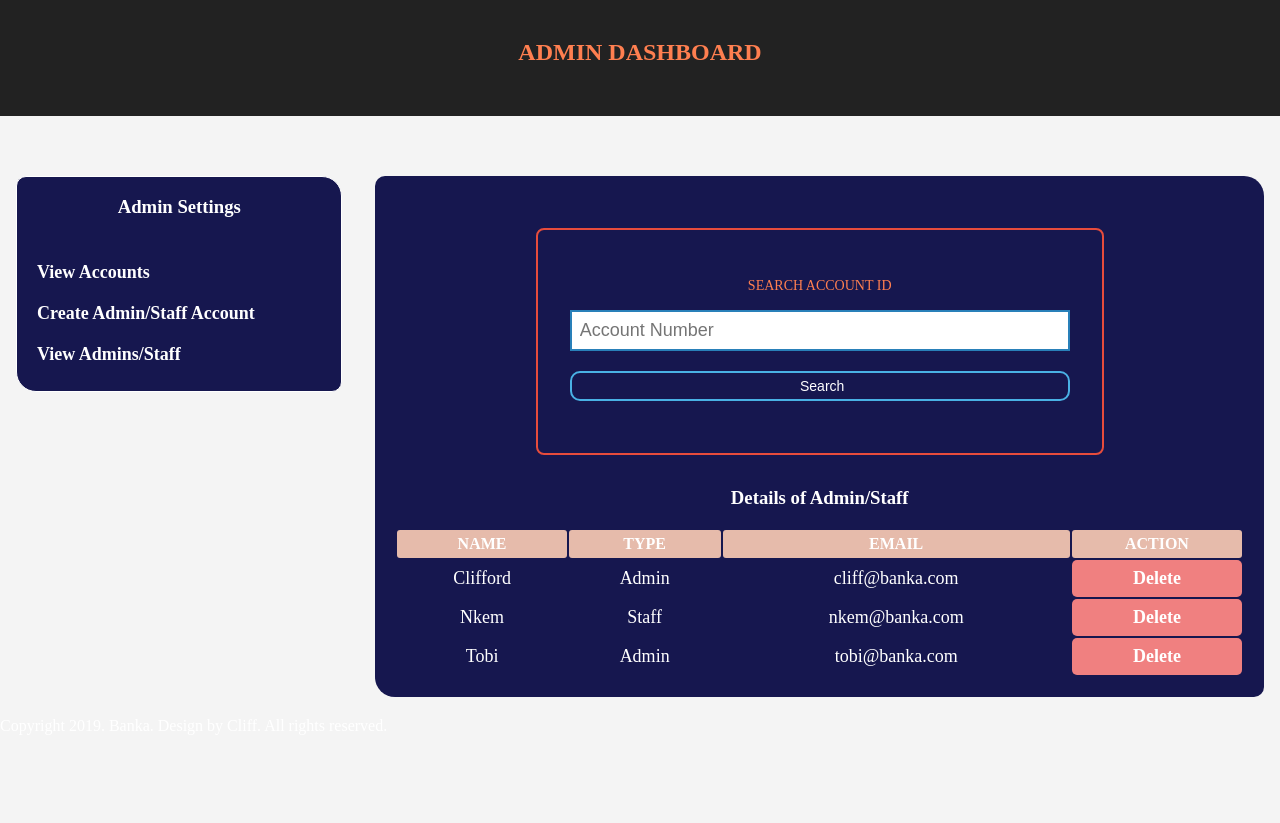
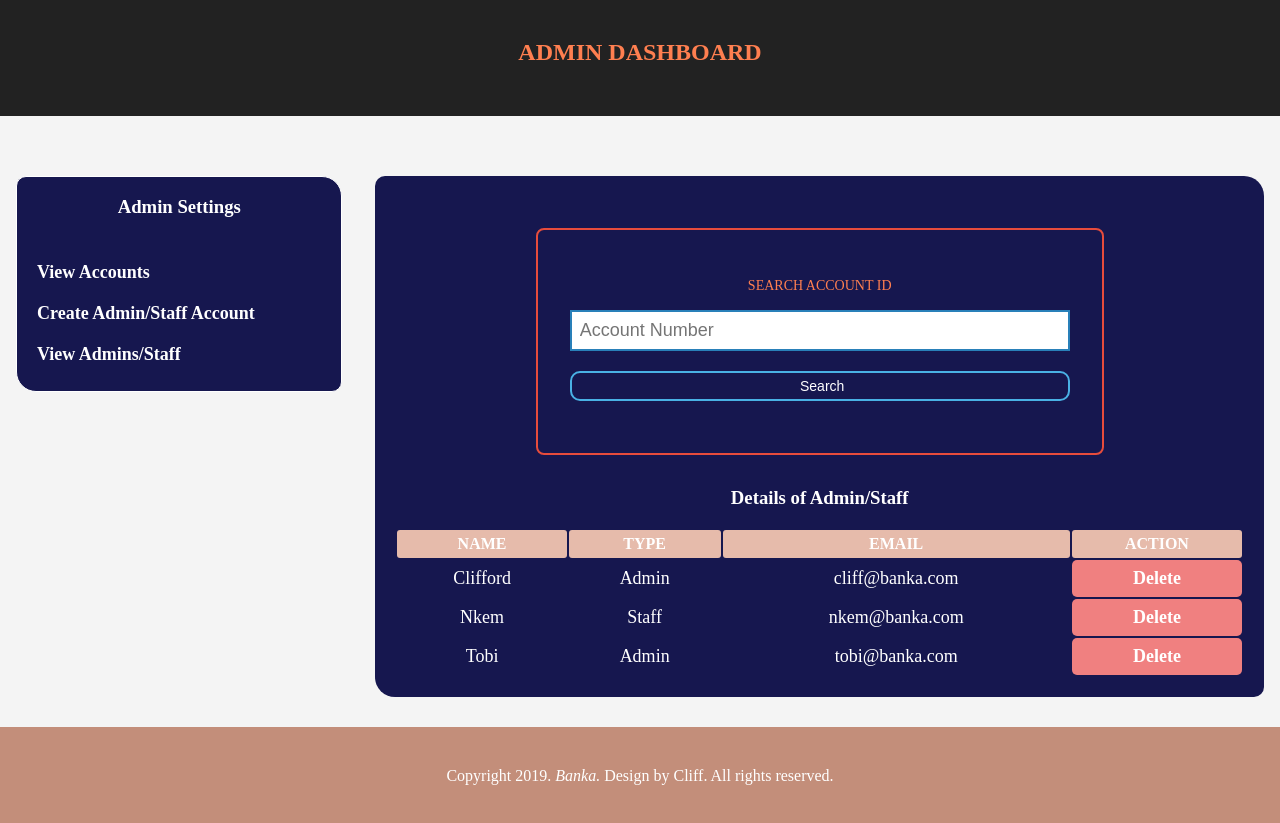
Before and after one commit to Cliffosa/banka, a plain HTML site: page UI/admin.html in a window 1280 px wide. Shown: the part 83-906 px from the top of the page. Before the commit the page ends 818 px from the top, so only its background shows below. Drawn offline with Linux system fonts and the light colour scheme.

Commit message:
added style for footer

```diff
--- a/UI/css/style.css
+++ b/UI/css/style.css
@@ -341,6 +341,25 @@ select {
   color: lightcoral;
   font-style: italic;
 }
+/* ==================Footer styling==================*/
+#footer {
+  background-color: rgb(195, 142, 122);
+  color: #fff;
+  padding: 20px;
+  text-align: center;
+  margin-top: 30px;
+  font-size: 16px;
+}
+
+#footer p {
+  text-align: center;
+}
+
+#footer a {
+  color: #fff;
+  text-decoration: none;
+  font-style: italic;
+}
 
 @media (max-width: 468px) {
   nav {
```
